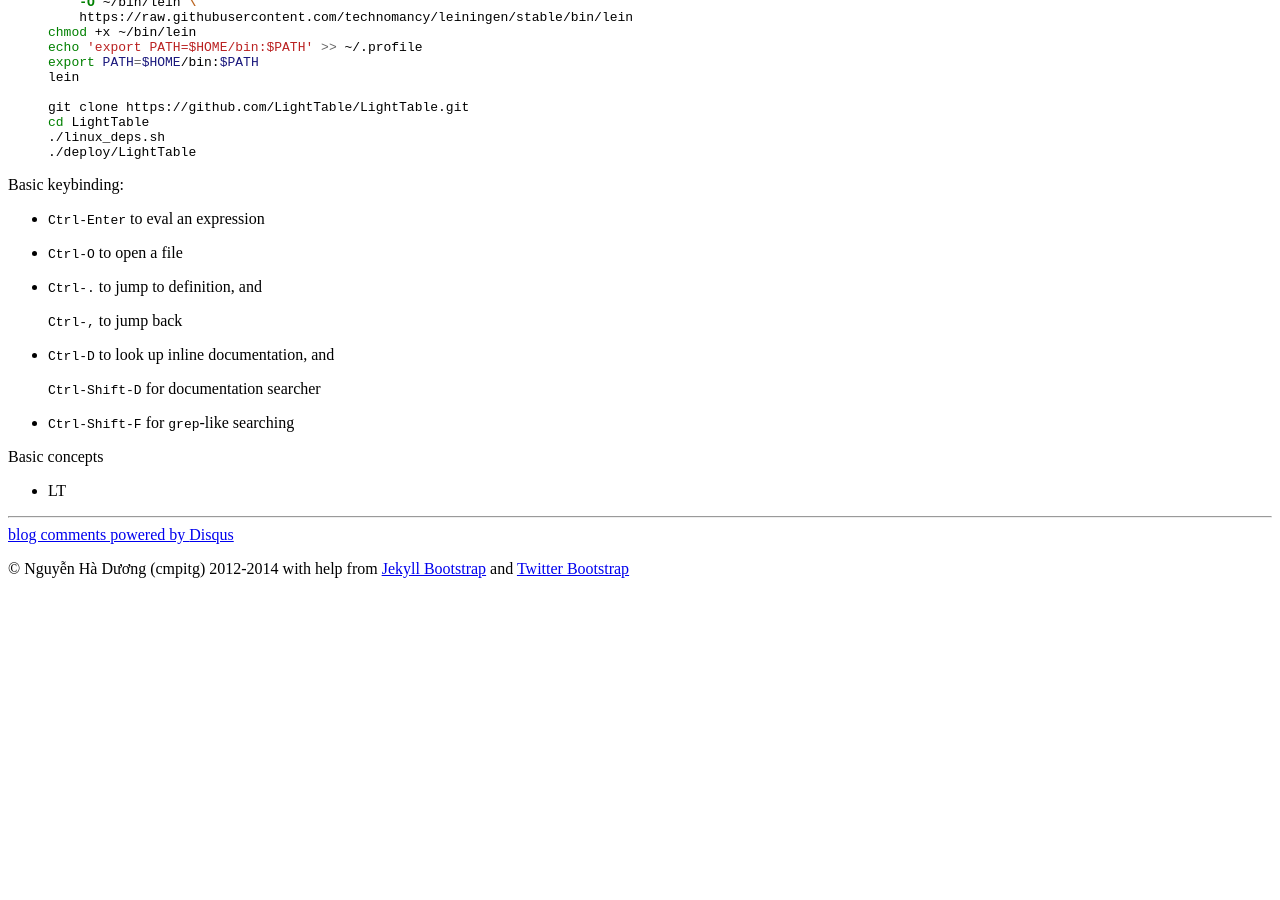
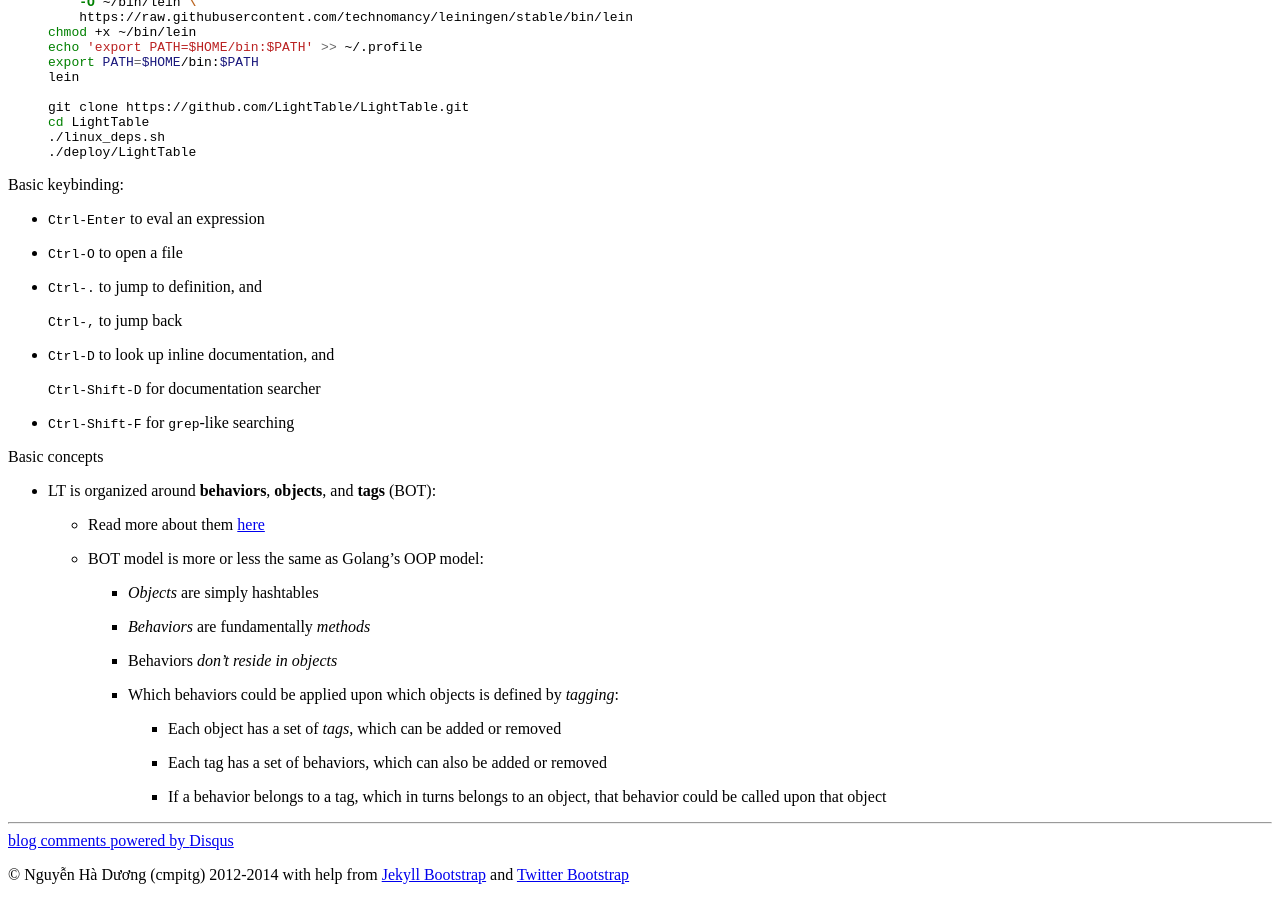
Before and after one commit to cmpitg/cmpitg.github.com, a Jekyll site: the page built from guides/lighttable.md, in a window 1280 px wide and 900 px high, scrolled down 763 px. Built offline with Jekyll 4.4.1, drawn with Linux system fonts in a browser that asks for light colours; Markdown is read by kramdown in place of the engine named in the settings; a script that is not in the unit is left out; comment, search, counter and statistics services are not loaded; before the commit the page ends 1357 px from its top, so only the background shows below that; some of the changed text lies outside the part shown.

Commit message:
Update LightTable experiment

```diff
--- a/guides/lighttable.md
+++ b/guides/lighttable.md
@@ -74,4 +74,25 @@ Basic keybinding:
 
 Basic concepts
 
-* LT
+* LT is organized around **behaviors**, **objects**, and **tags** (BOT):
+
+  * Read more about them
+    [here](http://www.chris-granger.com/2013/01/24/the-ide-as-data/)
+
+  * BOT model is more or less the same as Golang's OOP model:
+
+    * *Objects* are simply hashtables
+
+    * *Behaviors* are fundamentally *methods*
+
+    * Behaviors *don't reside in objects*
+
+    * Which behaviors could be applied upon which objects is defined by
+      *tagging*:
+
+      - Each object has a set of *tags*, which can be added or removed
+
+      - Each tag has a set of behaviors, which can also be added or removed
+
+      - If a behavior belongs to a tag, which in turns belongs to an object,
+        that behavior could be called upon that object
```
Also changed, not shown: other parts of guides/lighttable.md (+1 -1 lines).
